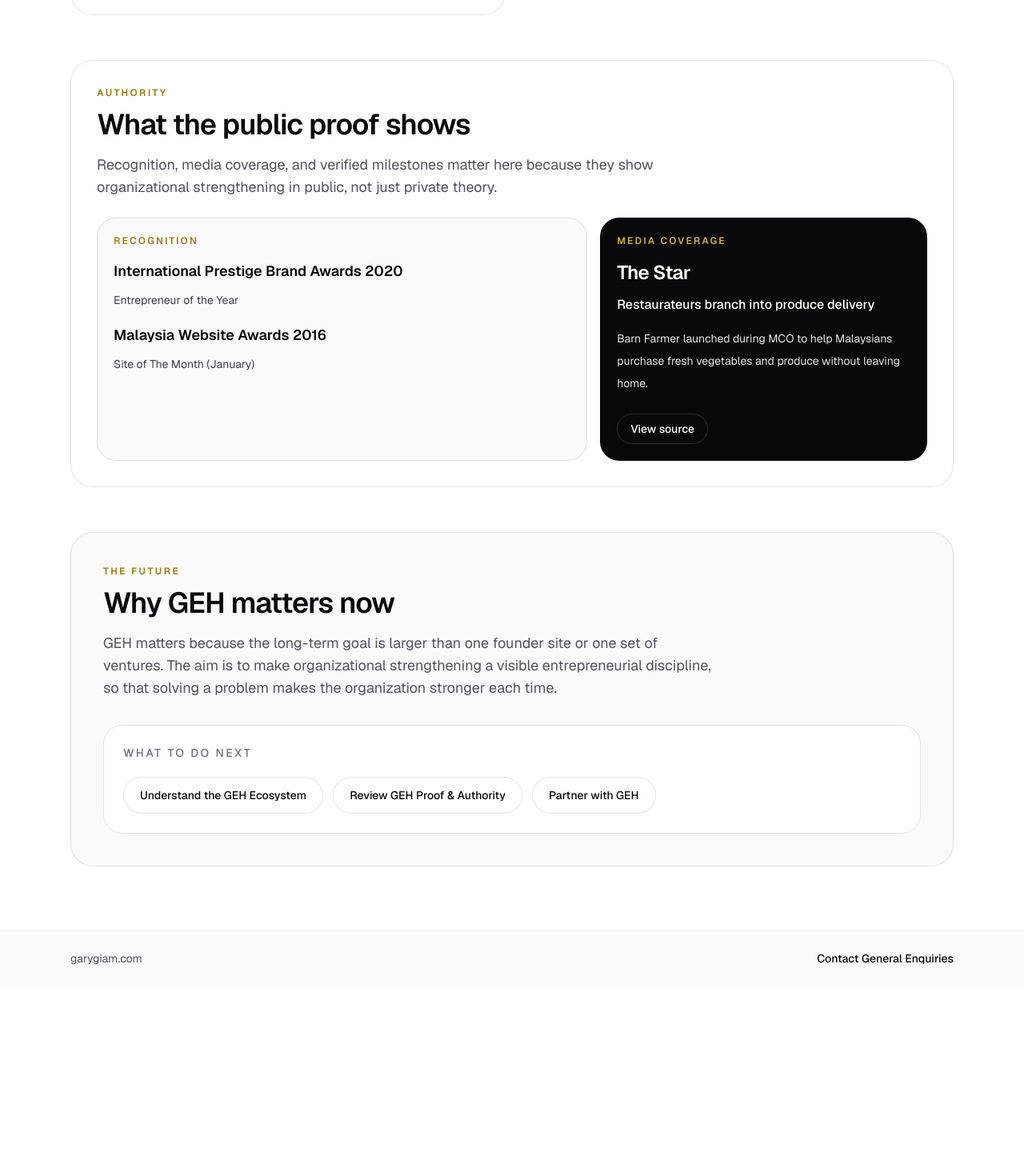
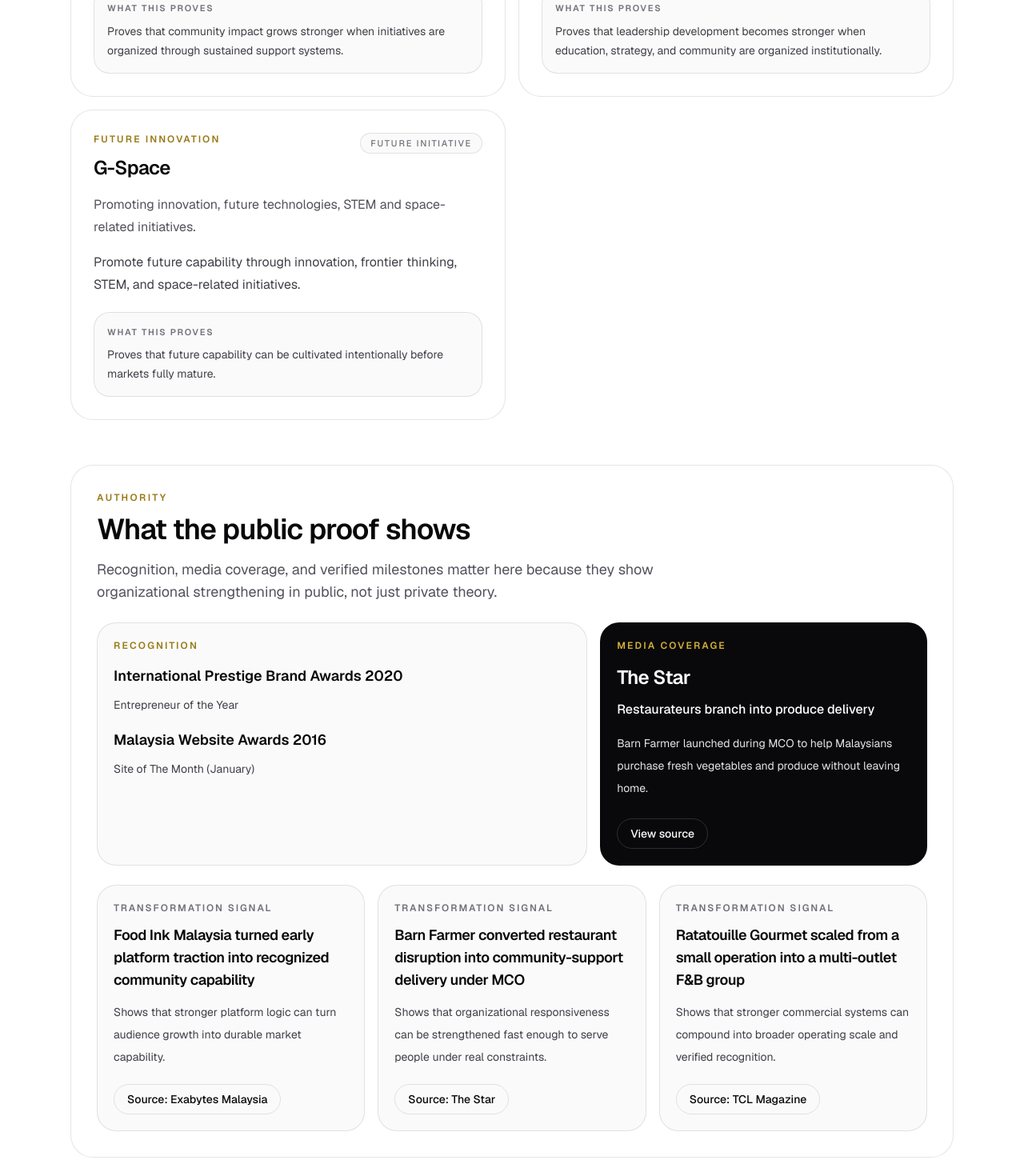
Before and after one commit to Garygiam/garygiam-website, a Next.js app: page / in a window 1280 px wide. Shown: the part 3460-4930 px from the top of the page at 80% size. Before the commit the page ends 4692 px from the top, so only its background shows below. Built offline with nearby package versions, Linux system fonts and the light colour scheme.

Commit message:
feat: reframe PB13.1 homepage proof layer

```diff
--- a/app/page.tsx
+++ b/app/page.tsx
@@ -8,6 +8,7 @@
 import {
   authorityMediaCoverage,
   content,
+  getHomepageProofSignals,
 } from "@/src/content";
 import { homepageNarrative } from "@/src/content/data/homepage";
 import {
@@ -26,6 +27,7 @@
   children: getEcosystemChildren(content.ventures, entity.id),
 }));
 const featuredMediaCoverage = authorityMediaCoverage[0];
+const homepageProofSignals = getHomepageProofSignals();
 
 export default function Home() {
   return (
@@ -160,6 +162,10 @@
                 key={entity.id}
                 entity={entity}
                 childrenEntities={children}
+                proofLabel={homepageNarrative.proof.organizationalStrengtheningLabel}
+                proofStatement={
+                  homepageNarrative.proof.organizationProofByVentureId[entity.id]
+                }
               />
             ))}
           </div>
@@ -211,6 +217,30 @@
               </div>
             ) : null}
           </div>
+          <div className="mt-6 grid gap-4 lg:grid-cols-3">
+            {homepageProofSignals.map((signal) => (
+              <article
+                key={signal.id}
+                className="rounded-[1.5rem] border border-black/10 bg-zinc-50 p-5"
+              >
+                <p className="text-xs font-semibold uppercase tracking-[0.16em] text-zinc-500">
+                  Transformation Signal
+                </p>
+                <h3 className="mt-3 text-lg font-semibold tracking-tight text-zinc-950">
+                  {signal.title}
+                </h3>
+                <p className="mt-3 text-sm leading-7 text-zinc-700">
+                  {signal.organizationStrengthening}
+                </p>
+                <Link
+                  href={signal.sourceUrl}
+                  className="mt-5 inline-flex rounded-full border border-black/10 px-4 py-2 text-sm font-medium text-zinc-950"
+                >
+                  Source: {signal.sourceLabel}
+                </Link>
+              </article>
+            ))}
+          </div>
         </section>
 
         <section className="mt-14 rounded-[1.75rem] border border-black/10 bg-zinc-50 px-6 py-10 sm:px-10">
--- a/src/components/ecosystem/entity-card.tsx
+++ b/src/components/ecosystem/entity-card.tsx
@@ -5,11 +5,15 @@
 type EcosystemEntityCardProps = {
   entity: Venture;
   childrenEntities?: Venture[];
+  proofLabel?: string;
+  proofStatement?: string;
 };
 
 export function EcosystemEntityCard({
   entity,
   childrenEntities = [],
+  proofLabel,
+  proofStatement,
 }: EcosystemEntityCardProps) {
   return (
     <article className="rounded-[1.75rem] border border-black/10 bg-white p-6 sm:p-7">
@@ -33,6 +37,15 @@
       <p className="mt-4 text-sm leading-7 text-zinc-700 sm:text-base">
         {entity.vision}
       </p>
+
+      {proofStatement ? (
+        <div className="mt-5 rounded-[1.25rem] border border-black/10 bg-zinc-50 p-4">
+          <p className="text-[11px] font-semibold uppercase tracking-[0.16em] text-zinc-500">
+            {proofLabel ?? "What this proves"}
+          </p>
+          <p className="mt-2 text-sm leading-6 text-zinc-700">{proofStatement}</p>
+        </div>
+      ) : null}
 
       {childrenEntities.length > 0 ? (
         <div className="mt-5 flex flex-wrap gap-2">
--- a/src/content/authority/homepage.ts
+++ b/src/content/authority/homepage.ts
@@ -39,14 +39,16 @@
 export function getHomepageProofSignals(): HomepageProofSignal[] {
   return HOMEPAGE_PROOF_SIGNAL_IDS.map((id) => {
     if (id === "barn-farmer-mco-initiative") {
-      const mediaCoverage = authorityMediaCoverage.find((item) => item.id === id);
+      const mediaCoverage = authorityMediaCoverage.find(
+        (item) => item.relatedEntity === "Barn Farmer"
+      );
 
       if (!mediaCoverage) {
         throw new Error(`Missing homepage proof media coverage for ${id}`);
       }
 
       return {
-        id: mediaCoverage.id,
+        id,
         sourceLabel: mediaCoverage.sourceLabel,
         sourceUrl: mediaCoverage.sourceUrl,
         ...HOMEPAGE_PROOF_SIGNAL_DETAILS[id],
```
